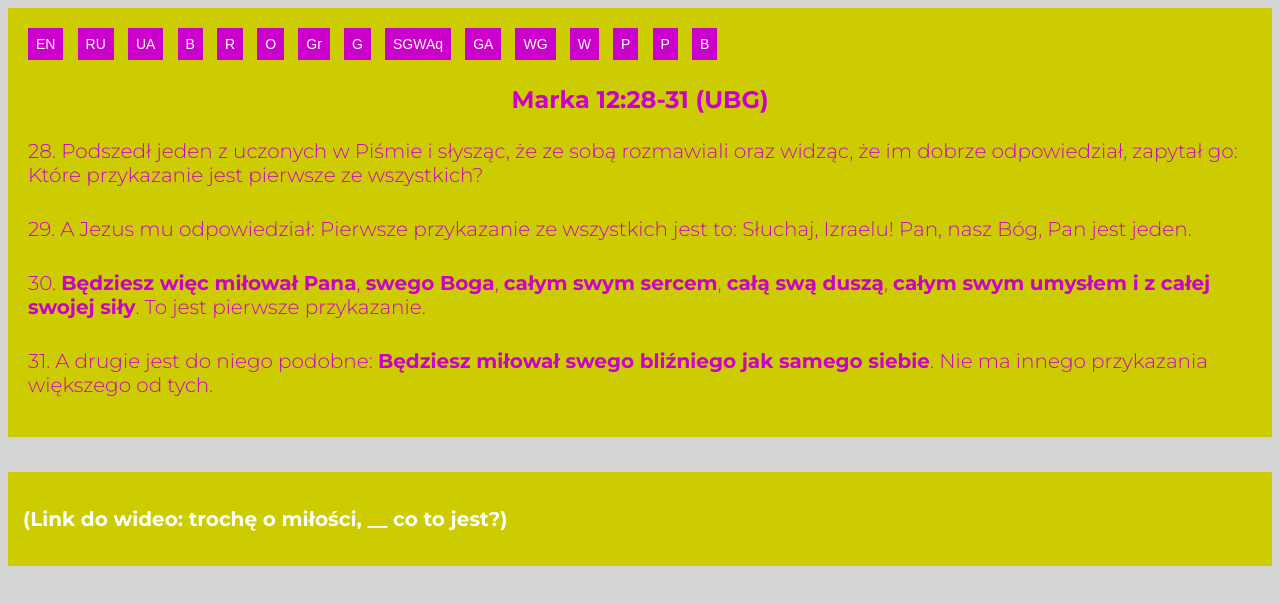
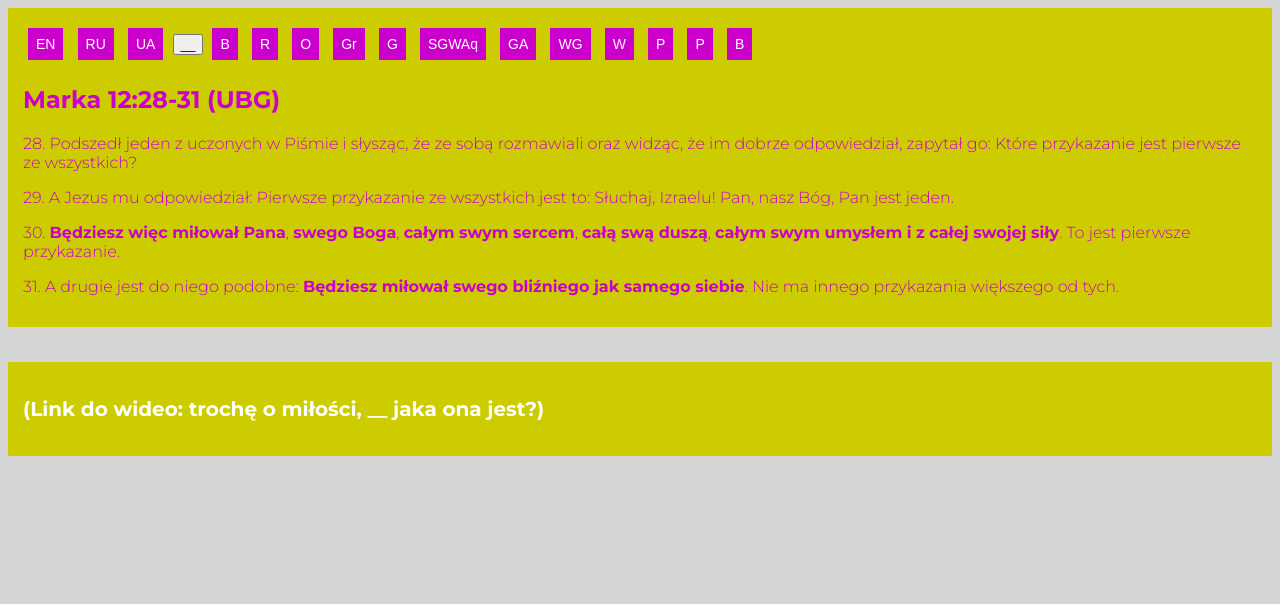
Before and after one commit to mr-front-end-dev/Bible-Verses-yellow--PL, a plain HTML site: page index.html in a window 1280 px wide. Drawn offline with Linux system fonts and the light colour scheme.

Commit message:
Updated index.html

```diff
--- a/index.html
+++ b/index.html
@@ -16,6 +16,7 @@
       <button class="section__button"><a class="section__button--link" href="https://mr-front-end-dev.github.io/Bible-Verses-yellow--EN/">EN</a></button>
       <button class="section__button"><a class="section__button--link" href="https://mr-front-end-dev.github.io/Bible-Verses-yellow--RU/">RU</a></button>
       <button class="section__button"><a class="section__button--link" href="https://mr-front-end-dev.github.io/Bible-Verses-yellow--UA/">UA</a></button>
+      <button class="section__button--underscore">__</button>
       <button class="section__button"><a class="section__button--link" href="https://mr-front-end-dev.github.io/Bible-Verses-b--PL/">B</a></button>
       <button class="section__button"><a class="section__button--link" href="https://mr-front-end-dev.github.io/Bible-Verses-r--PL/">R</a></button>
       <button class="section__button"><a class="section__button--link" href="https://mr-front-end-dev.github.io/Bible-Verses-o--PL/">O</a></button>
@@ -28,11 +29,11 @@
       <button class="section__button"><a class="section__button--link" href="https://mr-front-end-dev.github.io/Bible-Verses-p--PL/">P</a></button>
       <button class="section__button"><a class="section__button--link" href="https://mr-front-end-dev.github.io/Bible-Verses-pink--PL/">P</a></button>
       <button class="section__button"><a class="section__button--link" href="https://mr-front-end-dev.github.io/Bible-Verses-brown--PL/">B</a></button>
-      <h1 class="section--h1">Marka 12:28-31 (UBG)</h1>
-      <p class="section--paragraph">28. Podszedł jeden z uczonych w Piśmie i słysząc, że ze sobą rozmawiali oraz widząc, że im dobrze odpowiedział, zapytał go: Które przykazanie jest pierwsze ze wszystkich?</p>
-      <p class="section--paragraph">29. A Jezus mu odpowiedział: Pierwsze przykazanie ze wszystkich jest to: Słuchaj, Izraelu! Pan, nasz Bóg, Pan jest jeden.</p>
-      <p class="section--paragraph">30. <span class="section--bold">Będziesz więc miłował Pana</span>, <span class="section--bold">swego Boga</span>, <span class="section--bold">całym swym sercem</span>, <span class="section--bold">całą swą duszą</span>, <span class="section--bold">całym swym umysłem i z całej swojej siły</span>. To jest pierwsze przykazanie.</p>
-      <p class="section--paragraph">31. A drugie jest do niego podobne: <span class="section--bold">Będziesz miłował swego bliźniego jak samego siebie</span>. Nie ma innego przykazania większego od tych.</p>
+      <h1 class="section__h1">Marka 12:28-31 (UBG)</h1>
+      <p class="section__paragraph">28. Podszedł jeden z uczonych w Piśmie i słysząc, że ze sobą rozmawiali oraz widząc, że im dobrze odpowiedział, zapytał go: Które przykazanie jest pierwsze ze wszystkich?</p>
+      <p class="section__paragraph">29. A Jezus mu odpowiedział: Pierwsze przykazanie ze wszystkich jest to: Słuchaj, Izraelu! Pan, nasz Bóg, Pan jest jeden.</p>
+      <p class="section__paragraph">30. <span class="section--bold">Będziesz więc miłował Pana</span>, <span class="section--bold">swego Boga</span>, <span class="section--bold">całym swym sercem</span>, <span class="section--bold">całą swą duszą</span>, <span class="section--bold">całym swym umysłem i z całej swojej siły</span>. To jest pierwsze przykazanie.</p>
+      <p class="section__paragraph">31. A drugie jest do niego podobne: <span class="section--bold">Będziesz miłował swego bliźniego jak samego siebie</span>. Nie ma innego przykazania większego od tych.</p>
     </section>
   </main>
   <div class="div__underline--lightgrey"></div>
@@ -40,7 +41,7 @@
     <section class="section">
       <a class="section--link" href="https://www.facebook.com/nikita.rysiev.3/posts/144801687498428">
         <p class="section--bold">
-          (Link do wideo: trochę o miłości, __ co to jest?)
+          (Link do wideo: trochę o miłości, __ jaka ona jest?)
         </p>
       </a>
     </section>
```
